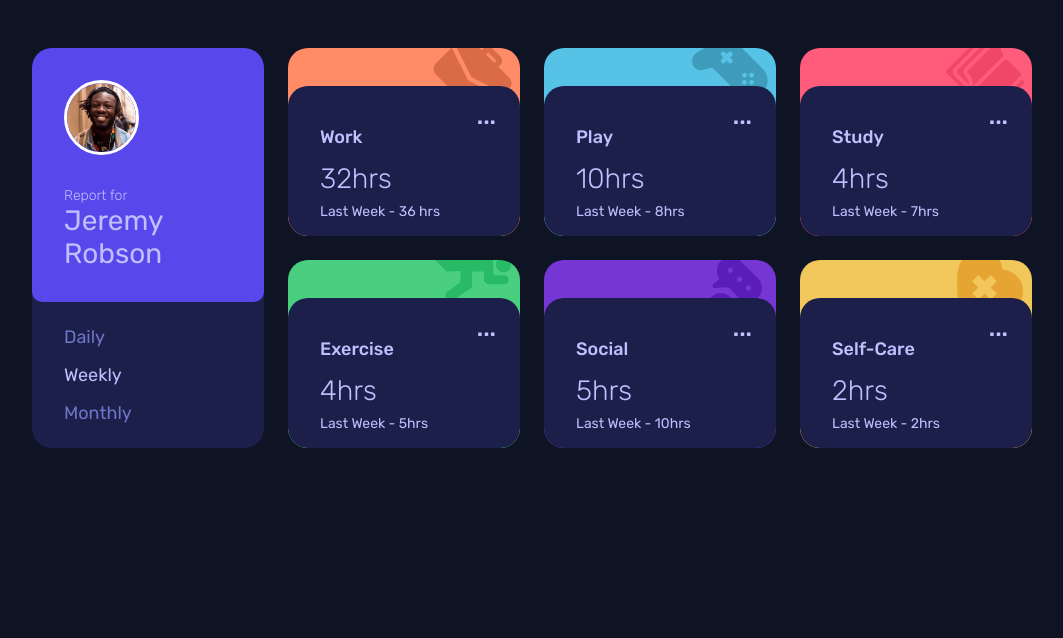
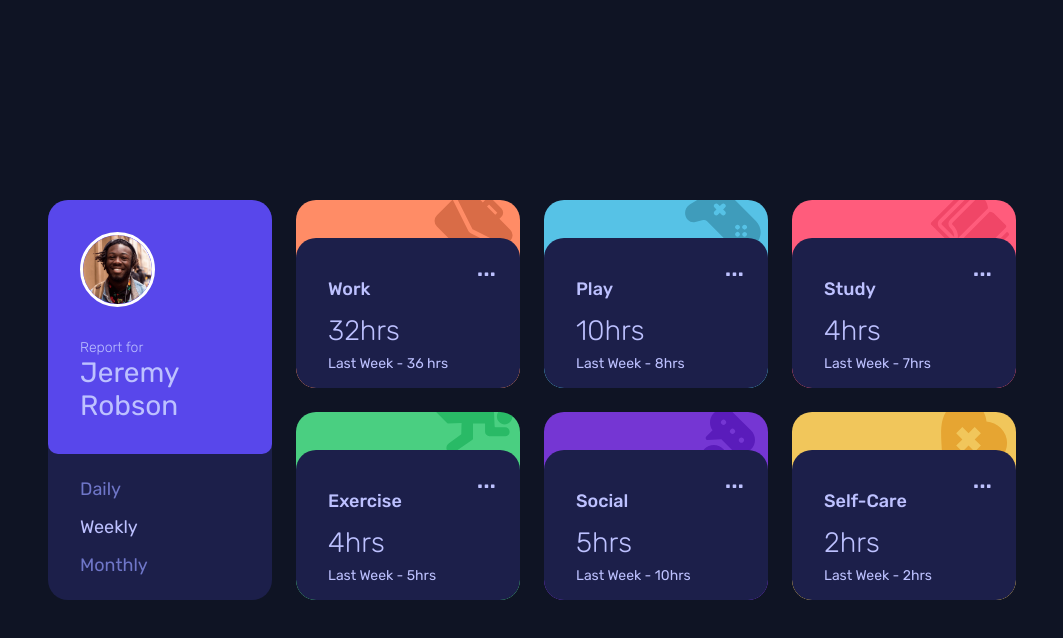
Before and after one commit to SaloRB/frontend-mentor-time-tracking-dashboard, a plain HTML site: page index.html in a window 1280 px wide. Shown: the whole page, without its empty margins (108-1171 px from the left). Drawn offline with Linux system fonts and the light colour scheme.

Commit message:
Center body

```diff
--- a/style.css
+++ b/style.css
@@ -26,6 +26,12 @@ body {
   background-color: var(--blue-900);
   margin: 3rem auto;
   width: 350px;
+  min-height: 100vh;
+  display: flex;
+  justify-content: center;
+  align-items: center;
+  margin: 0 auto;
+  padding: 1rem;
 }
 
 main {
```
